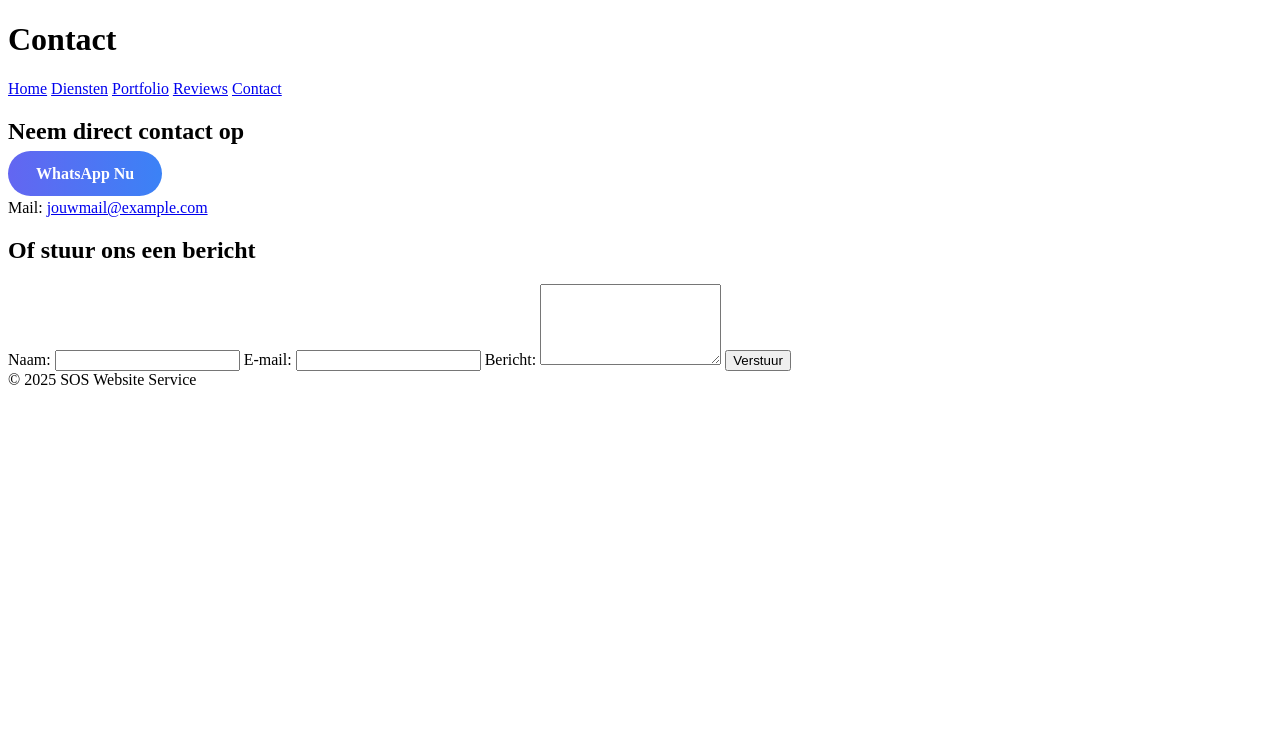
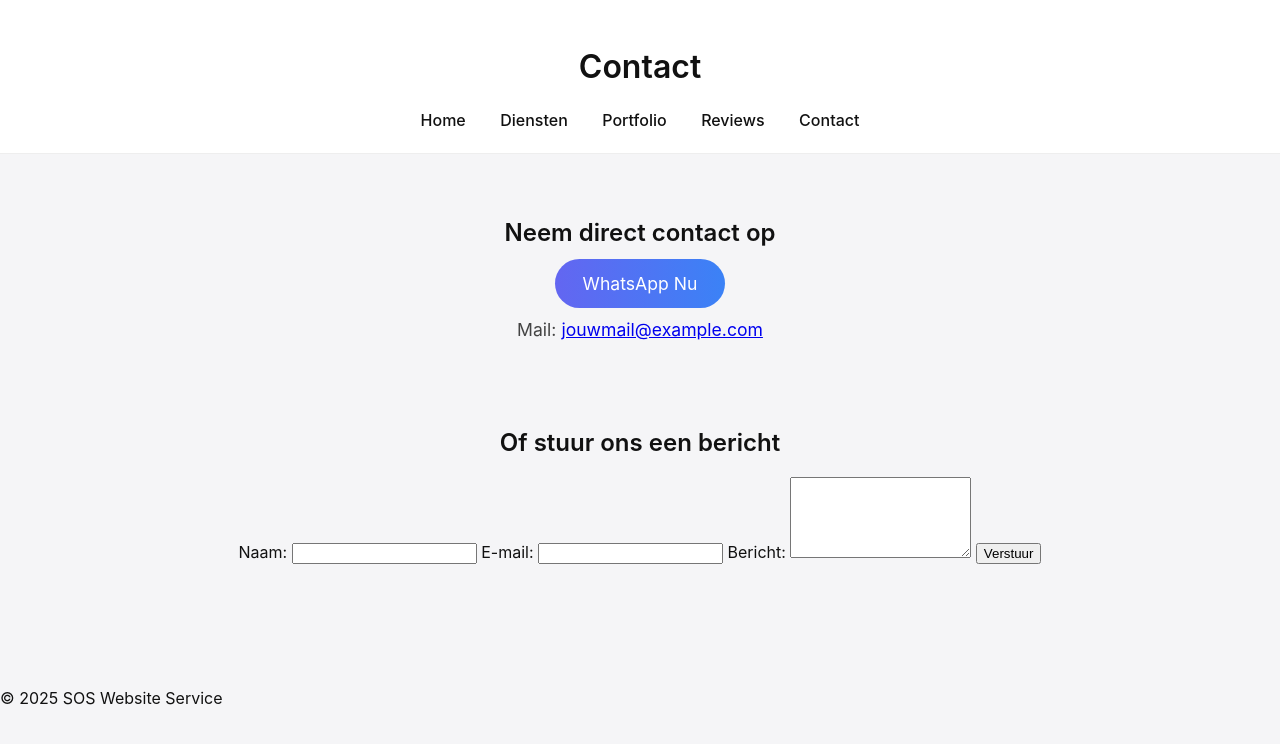
Before and after one commit to account779/WebsiteToday, a plain HTML site: page contact.html in a window 1280 px wide. Drawn offline with Linux system fonts and the light colour scheme.

Commit message:
Update style.css

```diff
--- a/style.css
+++ b/style.css
@@ -1,25 +1,42 @@
-/* Fade-in animatie */
-.fade-in {
-  opacity: 0;
-  transform: translateY(20px);
-  transition: opacity 1s ease, transform 1s ease;
-}
-.fade-in.visible {
-  opacity: 1;
-  transform: translateY(0);
+/* Algemeen */
+body {
+  font-family: -apple-system, BlinkMacSystemFont, "Helvetica Neue", Arial, sans-serif;
+  margin: 0;
+  background: #f5f5f7;
+  color: #111;
+  line-height: 1.6;
 }
 
-/* Moderne gradient knoppen */
+h1,h2,h3 { font-weight: 600; color: #111; margin-bottom: 15px; }
+p { color: #444; font-size: 1.1em; }
+
+header {
+  background: #fff;
+  border-bottom: 1px solid #eee;
+  text-align: center;
+  padding: 20px;
+  position: sticky;
+  top: 0;
+  z-index: 1000;
+}
+
+nav a {
+  color: #111;
+  margin: 0 15px;
+  text-decoration: none;
+  font-weight: 500;
+}
+nav a:hover { color: #3b82f6; }
+
+/* Main */
+main { max-width: 1100px; margin: 0 auto; padding: 40px 20px; }
+section { margin-bottom: 80px; text-align: center; }
+
+/* CTA button */
 .cta-button {
   background: linear-gradient(90deg, #6366f1, #3b82f6);
   color: white;
   padding: 14px 28px;
   border-radius: 30px;
   text-decoration: none;
-  font-weight: 600;
-  transition: transform 0.2s ease, box-shadow 0.3s ease;
-}
-.cta-button:hover {
-  transform: scale(1.05);
-  box-shadow: 0 6px 20px rgba(99,102,241,0.4);
-}
+  f
```
